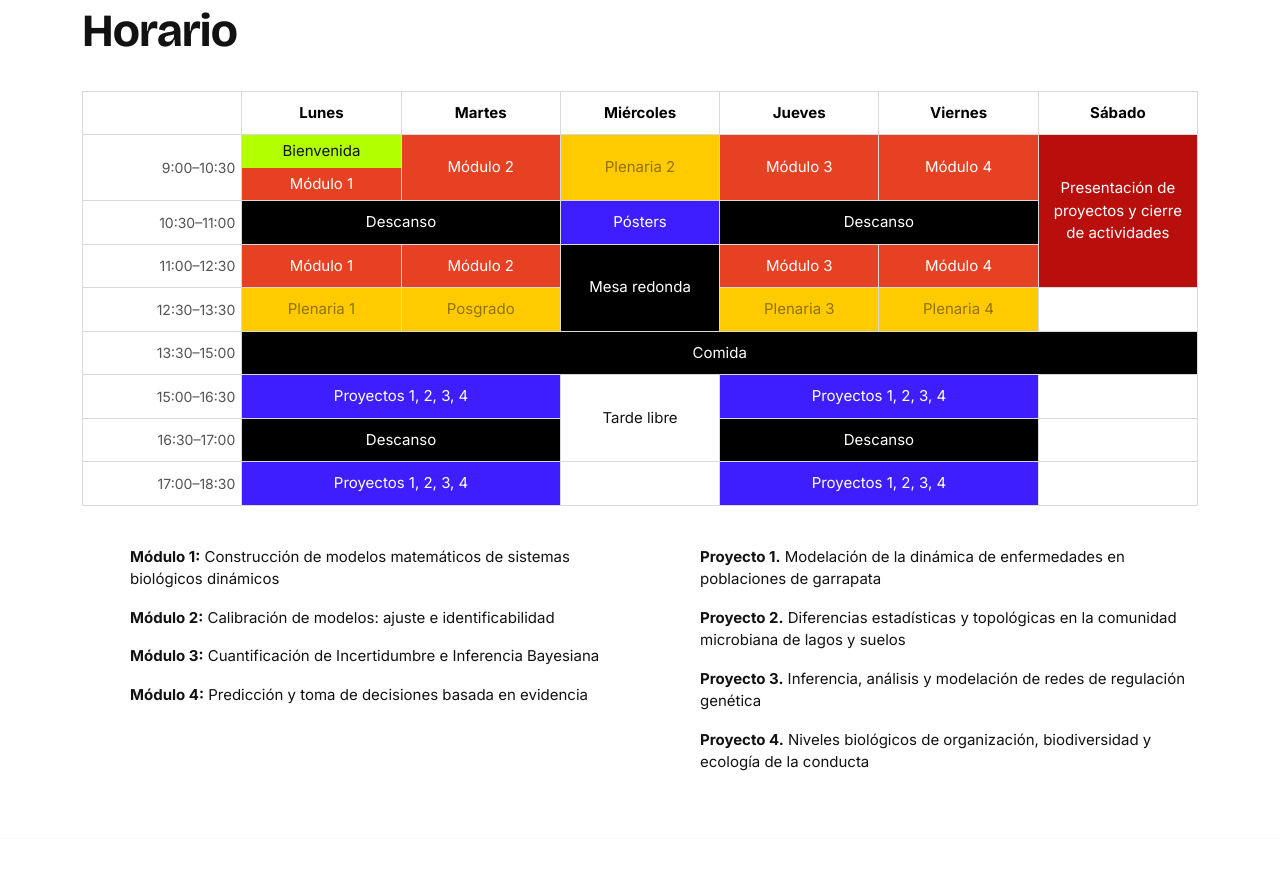
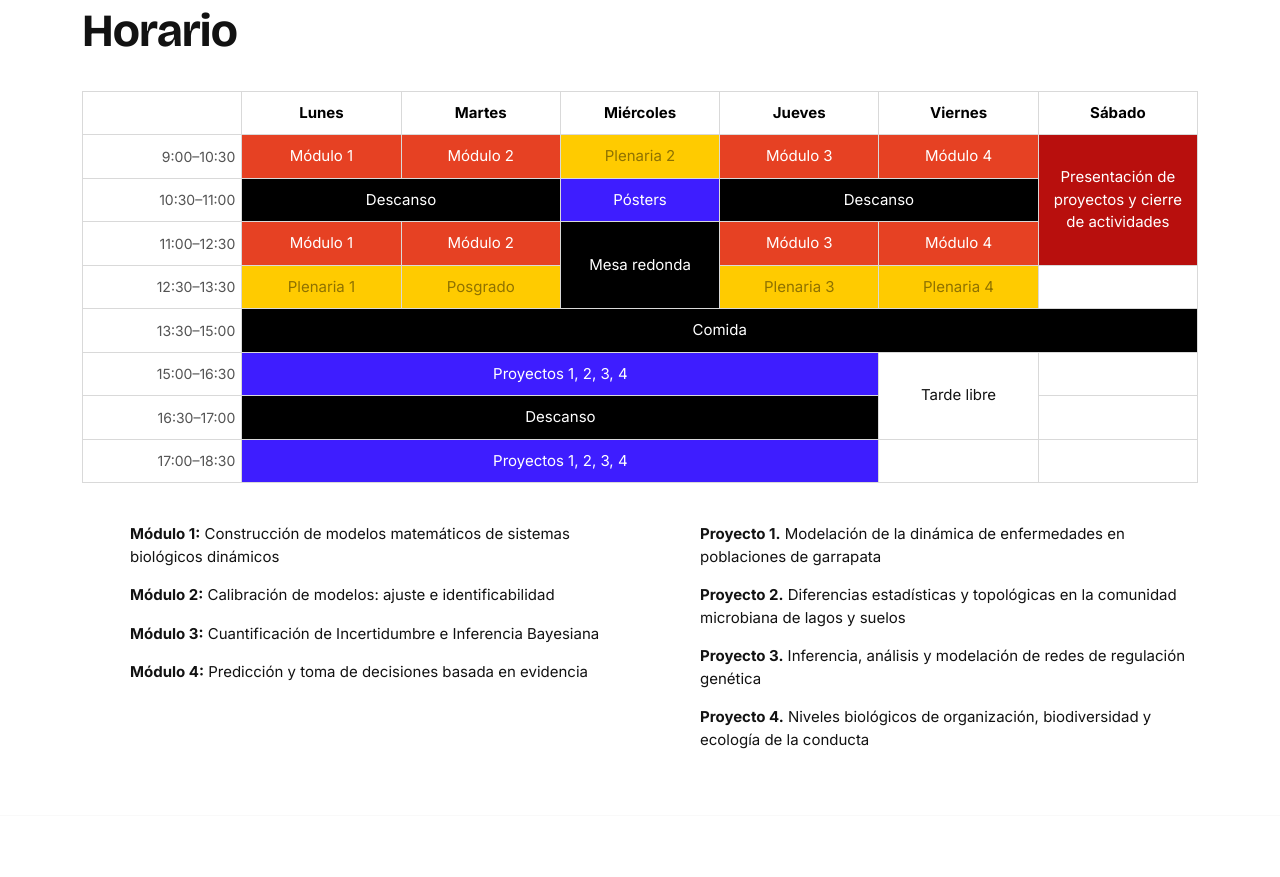
Before and after one commit to miguel-mx/biomate-2026, a plain HTML site: page index.html in a window 1280 px wide. Shown: the part 4952-5829 px from the top of the page. Drawn offline with nearby package versions, Linux system fonts and the light colour scheme.

Commit message:
Horario: quitar bienvenida y mover tarde libre al viernes
Co-Authored-By: Claude Opus 5.5 <noreply@anthropic.com>

```diff
--- a/index.html
+++ b/index.html
@@ -328,7 +328,7 @@
           <tbody>
             <tr>
               <td class="time">9:00–10:30</td>
-              <td class="split"><div class="c-green">Bienvenida</div><div class="c-red">Módulo 1</div></td>
+              <td class="c-red">Módulo 1</td>
               <td class="c-red">Módulo 2</td>
               <td class="c-yellow">Plenaria 2</td>
               <td class="c-red">Módulo 3</td>
@@ -363,22 +363,19 @@
             </tr>
             <tr>
               <td class="time">15:00–16:30</td>
-              <td class="c-blue" colspan="2">Proyectos 1, 2, 3, 4</td>
+              <td class="c-blue" colspan="4">Proyectos 1, 2, 3, 4</td>
               <td rowspan="2">Tarde libre</td>
-              <td class="c-blue" colspan="2">Proyectos 1, 2, 3, 4</td>
               <td></td>
             </tr>
             <tr>
               <td class="time">16:30–17:00</td>
-              <td class="c-black" colspan="2">Descanso</td>
-              <td class="c-black" colspan="2">Descanso</td>
+              <td class="c-black" colspan="4">Descanso</td>
               <td></td>
             </tr>
             <tr>
               <td class="time">17:00–18:30</td>
-              <td class="c-blue" colspan="2">Proyectos 1, 2, 3, 4</td>
+              <td class="c-blue" colspan="4">Proyectos 1, 2, 3, 4</td>
               <td></td>
-              <td class="c-blue" colspan="2">Proyectos 1, 2, 3, 4</td>
               <td></td>
             </tr>
           </tbody>
```
